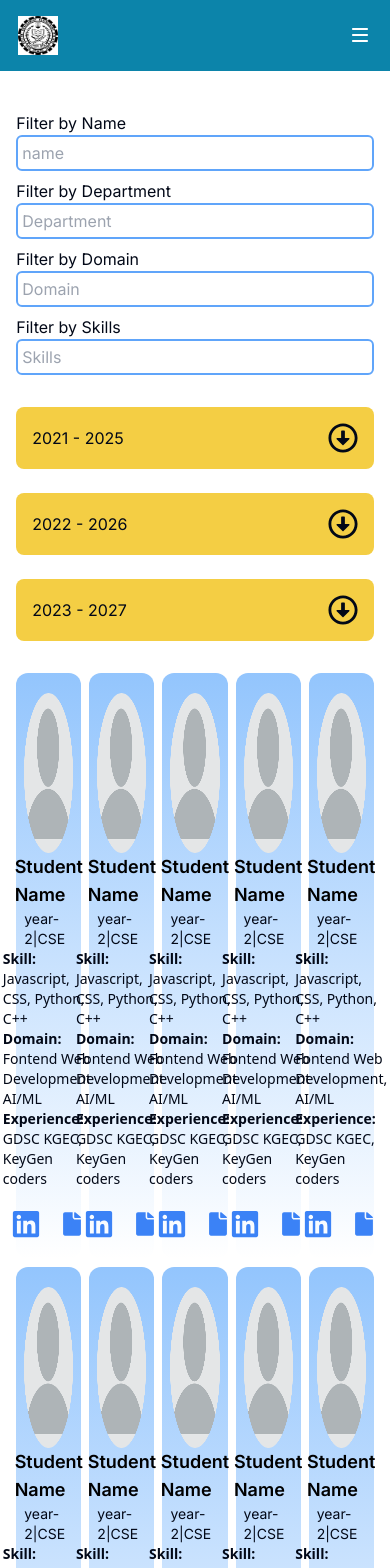
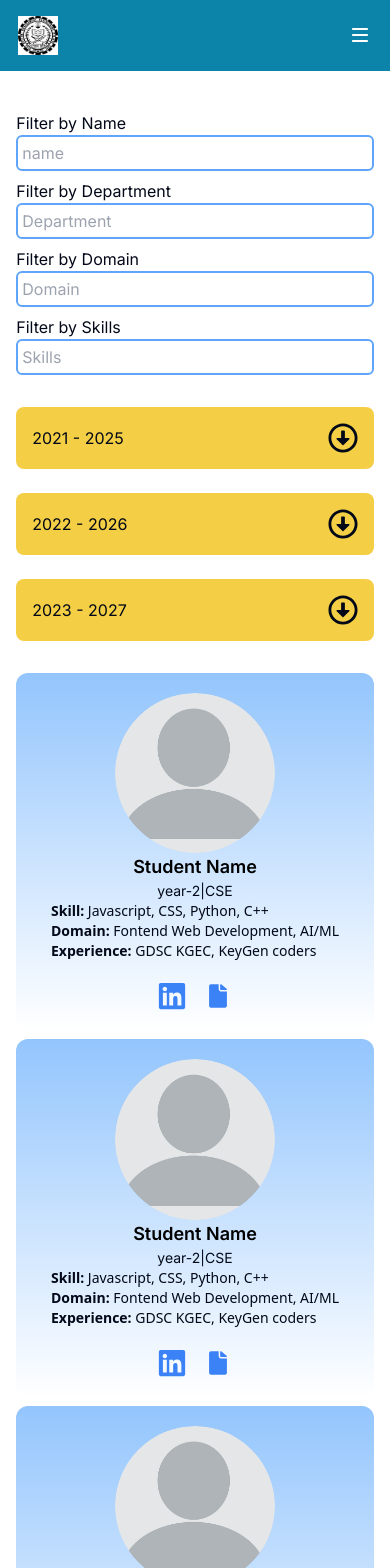
Before and after one commit to Phoenix-031/KGECTnp2k24, a Next.js app: page /student-details in a window 390 px wide. Shown: the top 1568 px of the page. Built offline with nearby package versions, Linux system fonts and the light colour scheme.

Commit message:
responsive student-details

```diff
--- a/src/app/student-details/page.tsx
+++ b/src/app/student-details/page.tsx
@@ -80,7 +80,7 @@ const page = () => {
           </div>
         ))}
       </div>
-      <div className='gap-2 w-full grid grid-cols-5 row-auto'>
+      <div className='gap-2 w-full grid sm:grid-cols-1 md:grid-cols-3 lg:grid-cols-5 row-auto'>
         {students.map((student, index) => (
           <StudentCard
             key={index}
```
